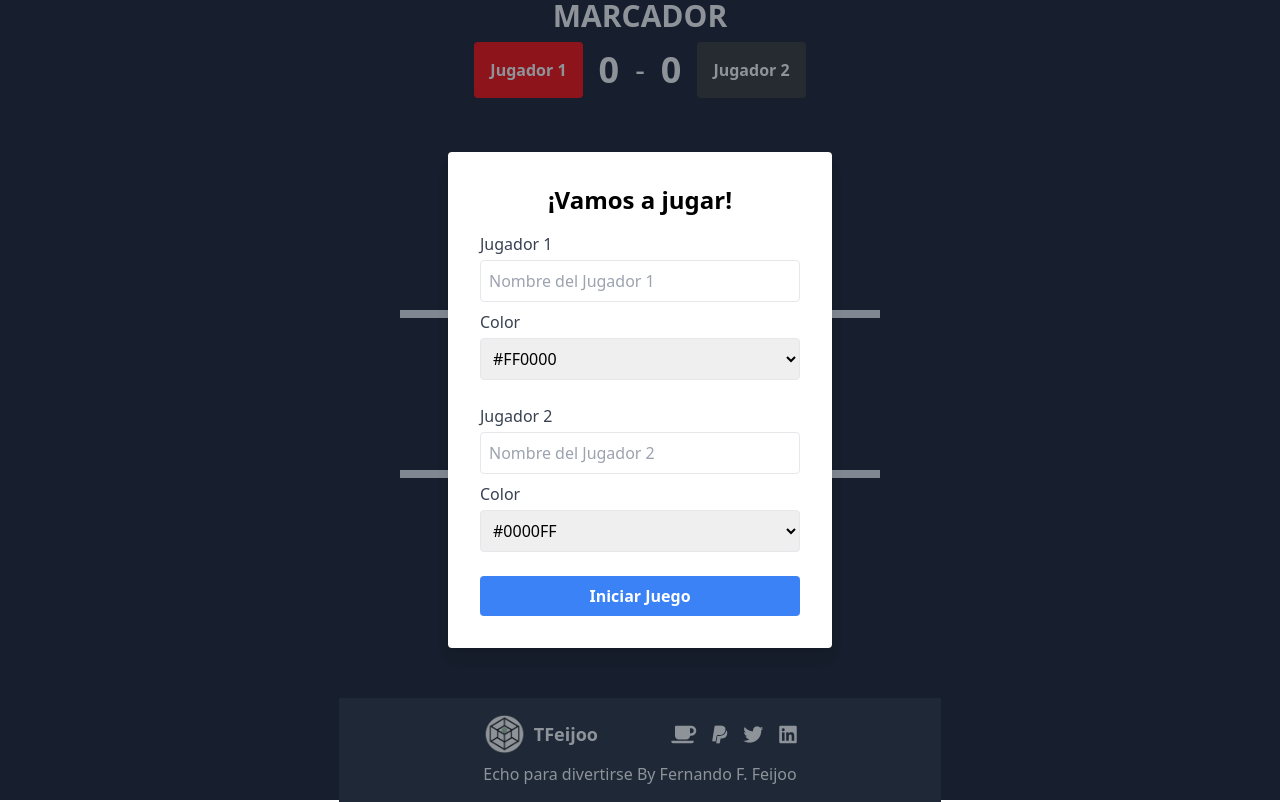
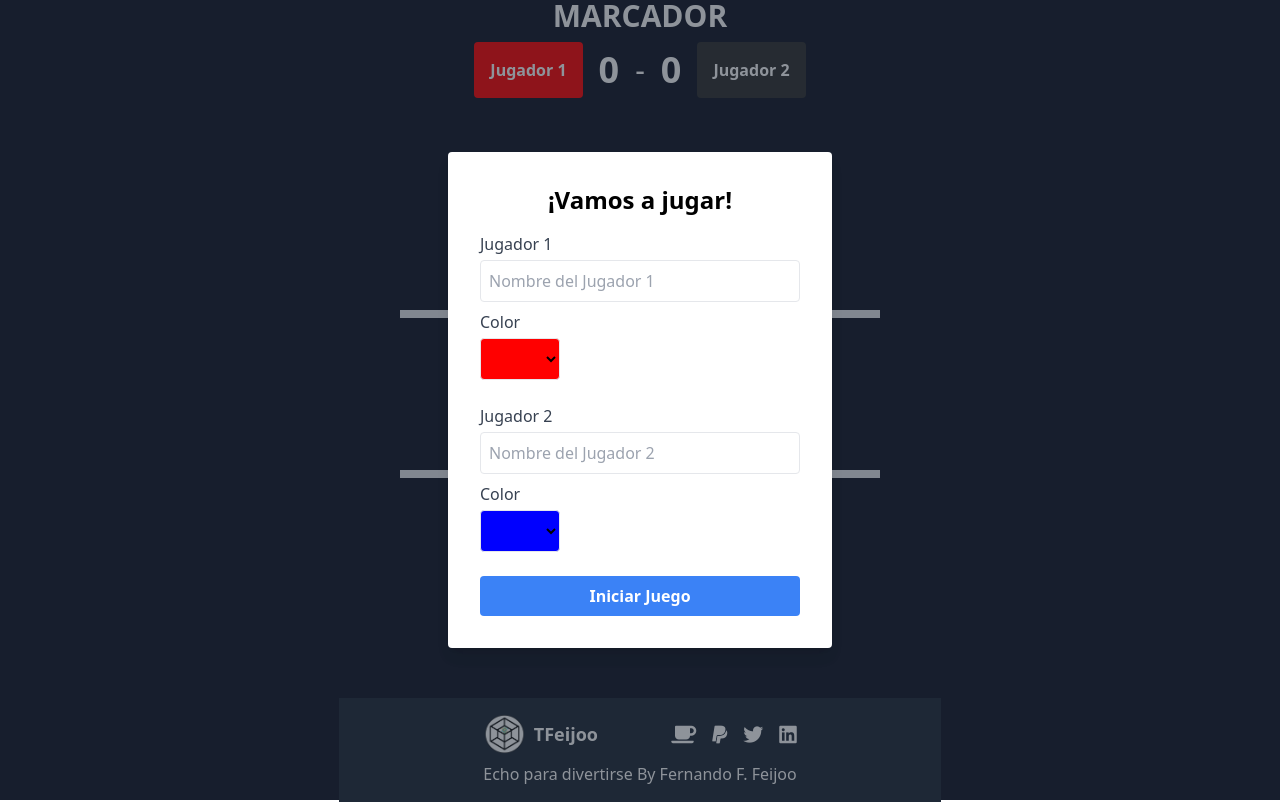
Before and after one commit to fernando-feijoo/Tres-En-Raya, a React (Vite) app: page / in a window 1280 px wide. Built offline with nearby package versions, Linux system fonts and the light colour scheme.

Commit message:
Actualiza la URL del servidor en el README.md y ajusta el estilo de los selectores de color en el componente PlayerInput.

```diff
--- a/src/components/PlayerInput.tsx
+++ b/src/components/PlayerInput.tsx
@@ -57,11 +57,12 @@ const PlayerInput: React.FC<PlayerInputProps> = ({
               <select
                 value={color1}
                 onChange={(e) => setColor1Local(e.target.value)}
-                className='mb-2 p-2 border rounded w-full'
+                className='mb-2 p-2 border rounded w-20'
+                style={{ backgroundColor: color1 }}
               >
                 {predefinedColors.map((color) => (
                   <option key={color} value={color} style={{ backgroundColor: color }}>
-                    {color}
+                    &nbsp;
                   </option>
                 ))}
               </select>
@@ -79,11 +80,12 @@ const PlayerInput: React.FC<PlayerInputProps> = ({
               <select
                 value={color2}
                 onChange={(e) => setColor2Local(e.target.value)}
-                className='mb-2 p-2 border rounded w-full'
+                className='mb-2 p-2 border rounded w-20'
+                style={{ backgroundColor: color2 }}
               >
                 {predefinedColors.map((color) => (
                   <option key={color} value={color} style={{ backgroundColor: color }}>
-                    {color}
+                    &nbsp;
                   </option>
                 ))}
               </select>
```
Also changed, not shown: 1 other file (tests, documents, lock files or other folders).
